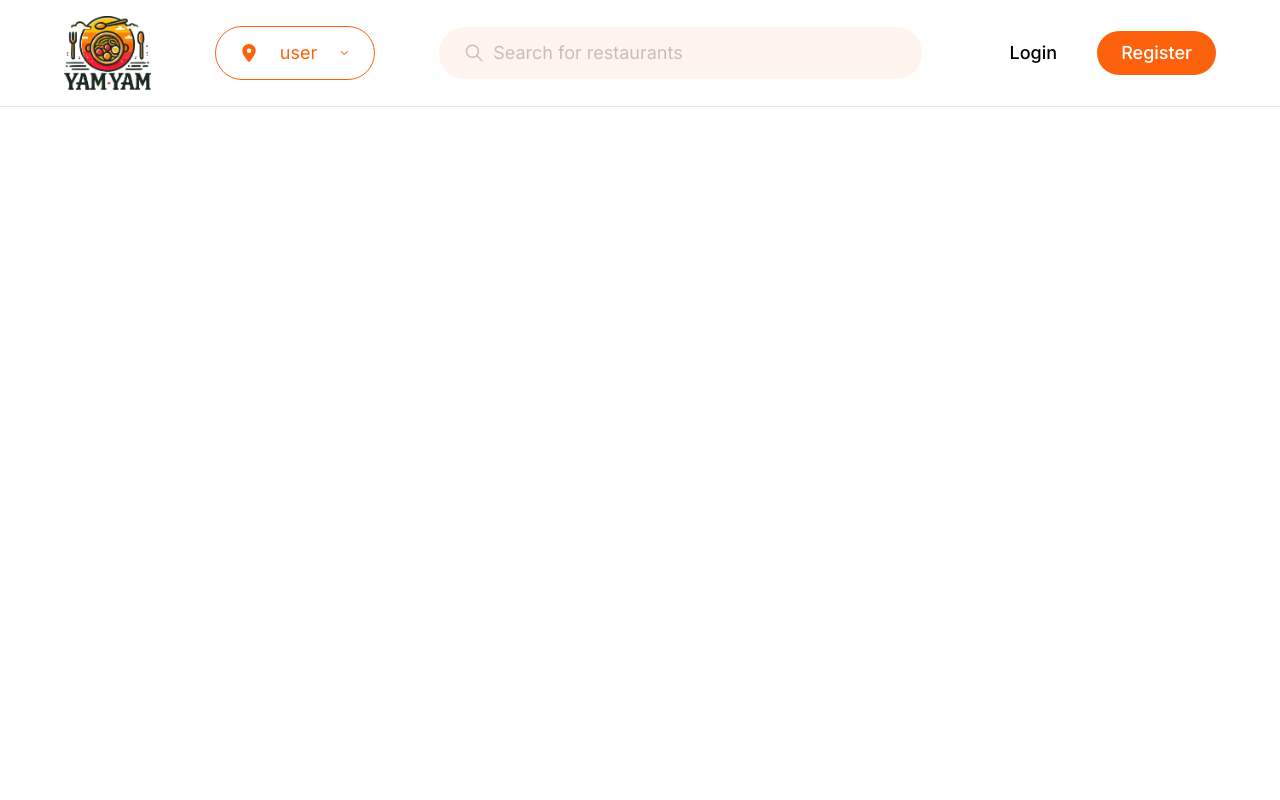
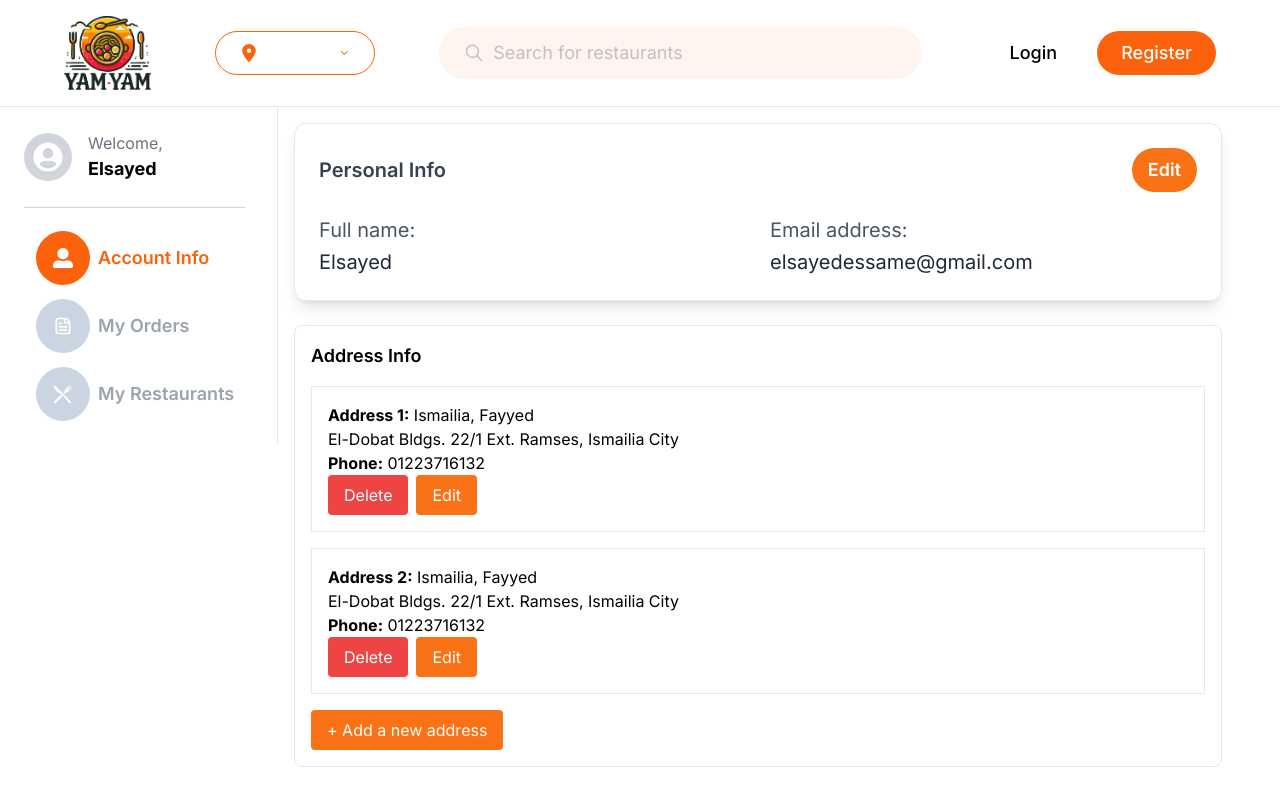
Before and after one commit to elsayedessam003/YumYum, a React (Vite) app in the folder Client/: page /user/account in a window 1280 px wide. Built offline with nearby package versions, Linux system fonts and the light colour scheme; no server answers.

Commit message:
new page for user

```diff
--- a/Client/src/App.jsx
+++ b/Client/src/App.jsx
@@ -7,6 +7,7 @@ import PropTypes from "prop-types";
 import "./global.css";
 import Restaurant from "./pages/restaurant/Restaurant.jsx";
 import FilterProvider from "./context/FilterProvider.jsx";
+import UserPage from "./pages/user/UserPage.jsx";
 
 RestaurantLayout.propTypes = {
   children: PropTypes.node.isRequired,
@@ -44,6 +45,14 @@ function App() {
               </RestaurantLayout>
             }
           />
+          <Route
+            path="/user/account"
+            element={
+              <RestaurantLayout>
+                <UserPage />
+              </RestaurantLayout>
+            }
+          />
         </Routes>
         </FilterProvider>
       </UserProvider>
--- /dev/null
+++ b/Client/src/components/AccountInfo/AccountInfo.jsx
@@ -0,0 +1,81 @@
+import { useState } from 'react';
+
+const AccountInfo = () => {
+const [userInfo, setUserInfo] = useState({
+fullName: 'Elsayed',
+email: 'elsayedessame@gmail.com',
+});
+
+const [isEditing, setIsEditing] = useState(false);
+
+const handleChange = (e) => {
+const { name, value } = e.target;
+setUserInfo({ ...userInfo, [name]: value });
+};
+
+const toggleEdit = () => {
+setIsEditing(!isEditing);
+};
+
+const handleSave = () => {
+console.log('Saved data:', userInfo);
+
+setIsEditing(false);
+};
+
+return (
+<div className="border border-gray-200 rounded-xl p-6 shadow-lg w-full mb-6">
+    <div className="flex justify-between items-center">
+        <h2 className="text-xl font-semibold text-gray-700">Personal Info</h2>
+        {!isEditing && (
+        <button className="bg-orange-500 text-white px-4 py-2 rounded-full text-lg font-semibold" onClick={toggleEdit}>
+            Edit
+        </button>
+        )}
+    </div>
+    <div className="mt-6">
+        {isEditing ? (
+        <div>
+            <div className="flex justify-between space-x-6">
+                <div className="w-1/2">
+                    <label className="block text-xl font-medium text-gray-600">
+                        Full name:
+                    </label>
+                    <input type="text" name="fullName" value={userInfo.fullName} onChange={handleChange}
+                        className="border border-gray-300 rounded w-full px-3 py-2 mt-1 text-gray-700" />
+                </div>
+
+                <div className="w-1/2">
+                    <label className="block text-xl font-medium text-gray-600">
+                        Email address:
+                    </label>
+                    <input type="email" name="email" value={userInfo.email} onChange={handleChange}
+                        className="border border-gray-300 rounded w-full px-3 py-2 mt-1 text-gray-700" />
+                </div>
+            </div>
+            <div className="flex justify-end mt-4">
+                <button className="bg-green-500 text-white px-4 py-2 rounded-full text-lg font-semibold"
+                    onClick={handleSave}>
+                    Save
+                </button>
+            </div>
+        </div>
+        ) : (
+        <div className="flex justify-between space-x-6">
+            <div className="w-1/2">
+                <p className="text-xl text-gray-600">Full name:</p>
+                <p className="text-xl text-gray-800 mt-1">{userInfo.fullName}</p>
+            </div>
+
+            <div className="w-1/2">
+                <p className="text-xl text-gray-600">Email address:</p>
+                <p className="text-xl text-gray-800 mt-1">{userInfo.email}</p>
+            </div>
+        </div>
+        )}
+    </div>
+</div>
+);
+};
+
+export default AccountInfo;
--- /dev/null
+++ b/Client/src/components/AccountInfo/AddressInfo.jsx
@@ -0,0 +1,33 @@
+import React from 'react';
+
+const AddressInfo = () => {
+  return (
+    <div className="border rounded-lg p-4">
+      <h2 className="text-lg font-semibold">Address Info</h2>
+      <div className="mt-4">
+        <div className="border p-4 mb-4">
+          <p><strong>Address 1:</strong> Ismailia, Fayyed</p>
+          <p>El-Dobat Bldgs. 22/1 Ext. Ramses, Ismailia City</p>
+          <p><strong>Phone:</strong> 01223716132</p>
+          <div className="flex space-x-2">
+            <button className="bg-red-500 text-white px-4 py-2 rounded">Delete</button>
+            <button className="bg-orange-500 text-white px-4 py-2 rounded">Edit</button>
+          </div>
+        </div>
+
+        <div className="border p-4">
+          <p><strong>Address 2:</strong> Ismailia, Fayyed</p>
+          <p>El-Dobat Bldgs. 22/1 Ext. Ramses, Ismailia City</p>
+          <p><strong>Phone:</strong> 01223716132</p>
+          <div className="flex space-x-2">
+            <button className="bg-red-500 text-white px-4 py-2 rounded">Delete</button>
+            <button className="bg-orange-500 text-white px-4 py-2 rounded">Edit</button>
+          </div>
+        </div>
+      </div>
+      <button className="bg-orange-500 text-white px-4 py-2 rounded mt-4">+ Add a new address</button>
+    </div>
+  );
+};
+
+export default AddressInfo;
--- /dev/null
+++ b/Client/src/components/MainContent/MainContent.jsx
@@ -0,0 +1,24 @@
+import PropTypes from 'prop-types';
+import AccountInfo from '../AccountInfo/AccountInfo';
+import AddressInfo from '../AccountInfo/AddressInfo';
+
+const MainContent = ({ activeSection }) => {
+    return (
+    <div className="w-3/4 p-4">
+        {activeSection === 'accountInfo' && (
+        <>
+            <AccountInfo />
+            <AddressInfo />
+        </>
+        )}
+        {activeSection === 'myOrders' && <div>My Orders Content</div>}
+        {activeSection === 'myRestaurants' && <div>My Restaurants Content</div>}
+    </div>
+    );
+};
+
+MainContent.propTypes = {
+    activeSection: PropTypes.oneOf(['accountInfo', 'myOrders', 'myRestaurants']).isRequired,
+};
+
+export default MainContent;
--- /dev/null
+++ b/Client/src/components/Sidebar/Sidebar.jsx
@@ -0,0 +1,88 @@
+import { useState } from "react";
+import PropTypes from "prop-types";
+import { FaUserCircle, FaUserAlt } from "react-icons/fa";
+import { CgFileDocument } from "react-icons/cg";
+import { GiKnifeFork } from "react-icons/gi";
+
+const Sidebar = ({ setActiveSection, userName = "Elsayed" }) => {
+    const [activeSection, setActive] = useState("accountInfo");
+
+    const handleSectionChange = (section) => {
+    setActive(section);
+    setActiveSection(section);
+    };
+
+    return (
+    <div className="w-1/8 h-3/4 border-r p-6">
+        <div className="flex items-center mb-6">
+        <div className="bg-gray-300 w-12 h-12 rounded-full flex justify-center items-center mr-4">
+            <FaUserCircle className="text-white text-3xl" />
+        </div>
+        <div>
+            <p className="text-gray-500">Welcome,</p>
+            <p className="font-bold text-lg">{userName}</p>
+        </div>
+        </div>
+
+        <hr className="w-[221px] border-t border-gray-300 mb-6" />
+
+        <div className="space-y-4">
+        <div
+            className={`w-[229px] h-[52px] cursor-pointer text-lg font-semibold flex items-center p-3 rounded-lg ${
+            activeSection === "accountInfo" ? "text-project-orange" : "text-gray-400"
+            }`}
+            onClick={() => handleSectionChange("accountInfo")}
+        >
+            <div
+            className={`mr-2 w-[54.091px] h-[54.091px] rounded-full flex justify-center items-center text-xl text-white
+                ${activeSection === "accountInfo" ? "bg-project-orange" : "bg-slate-300"}
+            `}
+            >
+            <FaUserAlt />
+            </div>
+            Account Info
+        </div>
+
+        <div
+            className={`w-[229px] h-[52px] cursor-pointer text-lg font-semibold flex items-center p-3 rounded-lg ${
+            activeSection === "myOrders" ? "text-project-orange" : "text-gray-400"
+            }`}
+            onClick={() => handleSectionChange("myOrders")}
+        >
+            <div
+            className={`mr-2 w-[54.091px] h-[54.091px] rounded-full flex justify-center items-center text-xl text-white
+                ${activeSection === "myOrders" ? "bg-project-orange" : "bg-slate-300"}
+            `}
+            >
+            <CgFileDocument />
+            </div>
+            My Orders
+        </div>
+
+        <div
+            className={`w-[229px] h-[52px] cursor-pointer text-lg font-semibold flex items-center p-3 rounded-lg ${
+            activeSection === "myRestaurants" ? "text-project-orange" : "text-gray-400"
+            }`}
+            onClick={() => handleSectionChange("myRestaurants")}
+        >
+            <div
+            className={`mr-2 w-[54.091px] h-[54.091px] rounded-full flex justify-center items-center text-xl text-white
+                ${activeSection === "myRestaurants" ? "bg-project-orange" : "bg-slate-300"}
+            `}
+            >
+            <GiKnifeFork />
+            </div>
+            My Restaurants
+        </div>
+        </div>
+    </div>
+    );
+};
+
+
+Sidebar.propTypes = {
+    setActiveSection: PropTypes.func.isRequired,
+    userName: PropTypes.string,
+};
+
+export default Sidebar;
--- /dev/null
+++ b/Client/src/pages/user/userPage.jsx
@@ -0,0 +1,16 @@
+import { useState } from 'react';
+import Sidebar from '../../components/Sidebar/Sidebar';
+import MainContent from '../../components/MainContent/MainContent';
+
+const UserPage = () => {
+    const [activeSection, setActiveSection] = useState('accountInfo');
+
+    return (
+    <div className="flex">
+        <Sidebar setActiveSection={setActiveSection} />
+        <MainContent activeSection={activeSection} />
+    </div>
+    );
+};
+
+export default UserPage;
```
